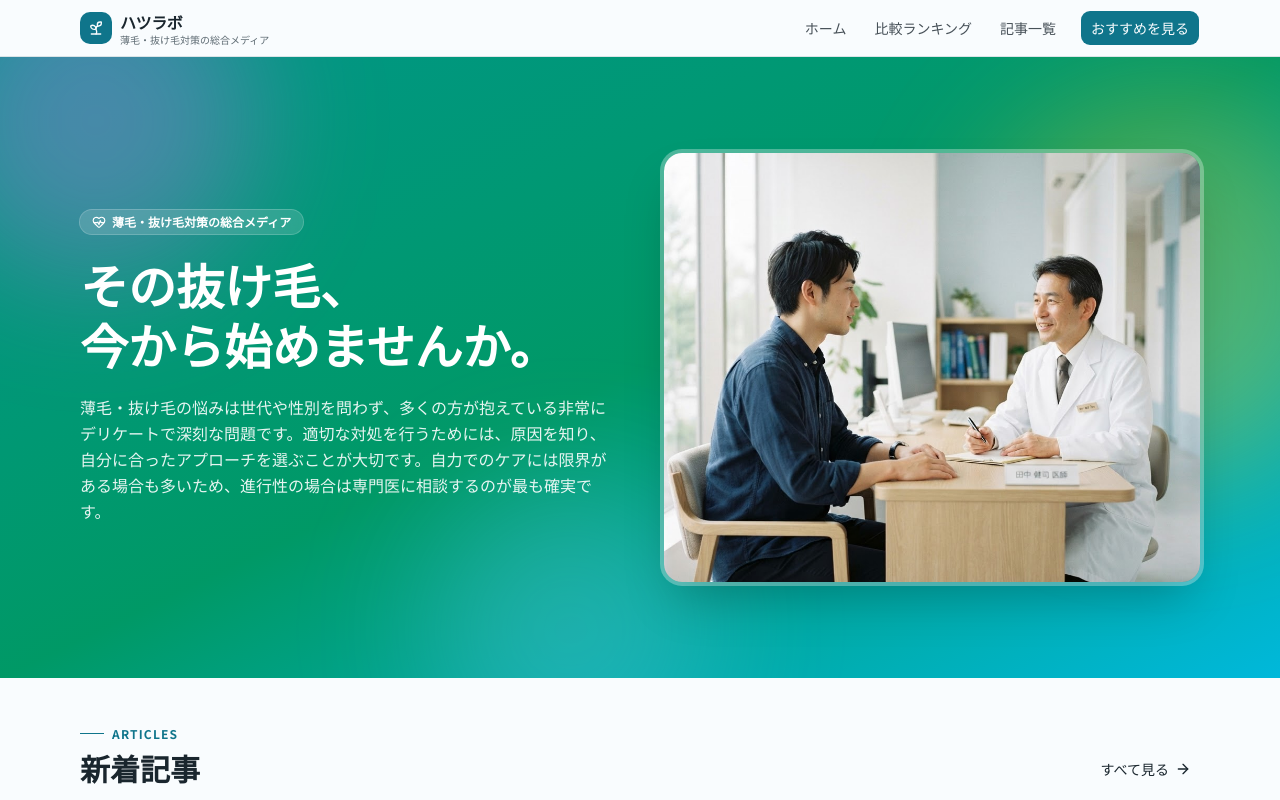
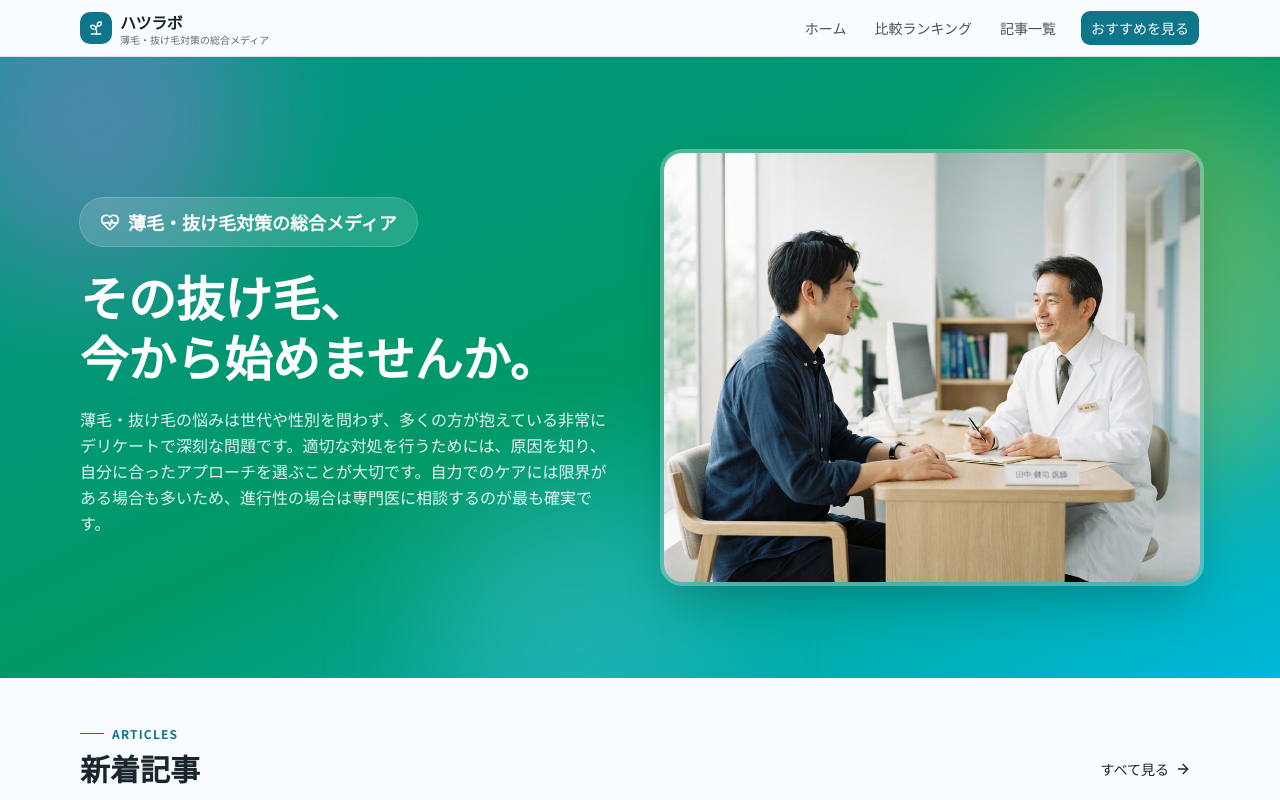
Before and after one commit to youtubetk97-rgb/kami-lab, a Next.js app: page / in a window 1280 px wide. Shown: the top 800 px of the page. Built offline with nearby package versions, Linux system fonts and the light colour scheme.

Commit message:
Enlarge hero badge pill (font size, padding, icon size)

```diff
--- a/app/page.tsx
+++ b/app/page.tsx
@@ -81,8 +81,8 @@ export default function HomePage() {
 
         <div className="relative mx-auto flex max-w-6xl flex-col gap-8 px-4 py-14 lg:flex-row lg:items-center lg:gap-12 lg:py-24">
           <div className="flex flex-1 flex-col gap-5">
-            <p className="flex w-fit items-center gap-1.5 rounded-4xl bg-white/15 px-3 py-1 text-xs font-semibold text-white ring-1 ring-white/30 backdrop-blur-sm">
-              <HeartPulse className="size-3.5" aria-hidden="true" />
+            <p className="flex w-fit items-center gap-2 rounded-4xl bg-white/15 px-5 py-2.5 text-base font-semibold text-white ring-1 ring-white/30 backdrop-blur-sm sm:text-lg">
+              <HeartPulse className="size-5" aria-hidden="true" />
               薄毛・抜け毛対策の総合メディア
             </p>
             <h1 className="font-heading text-3xl leading-tight font-bold text-balance text-white sm:text-4xl lg:text-5xl">
```
